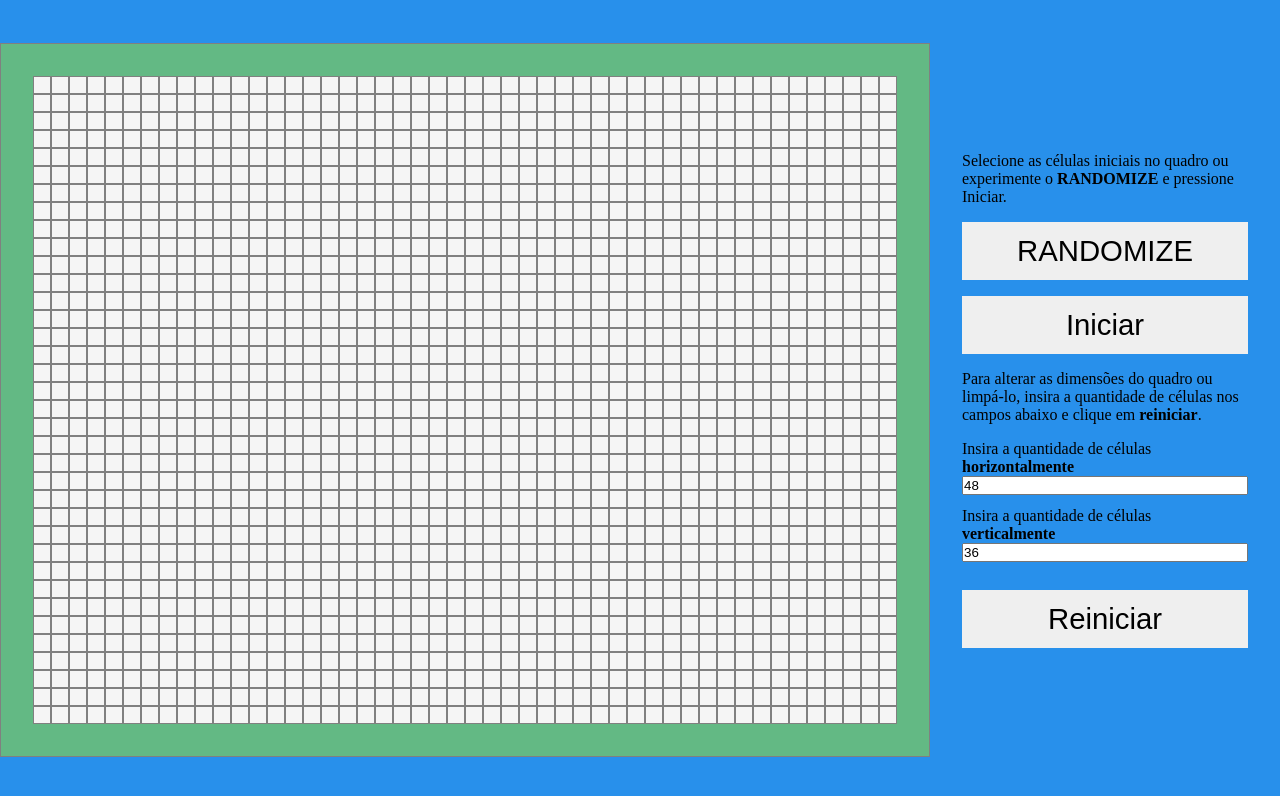
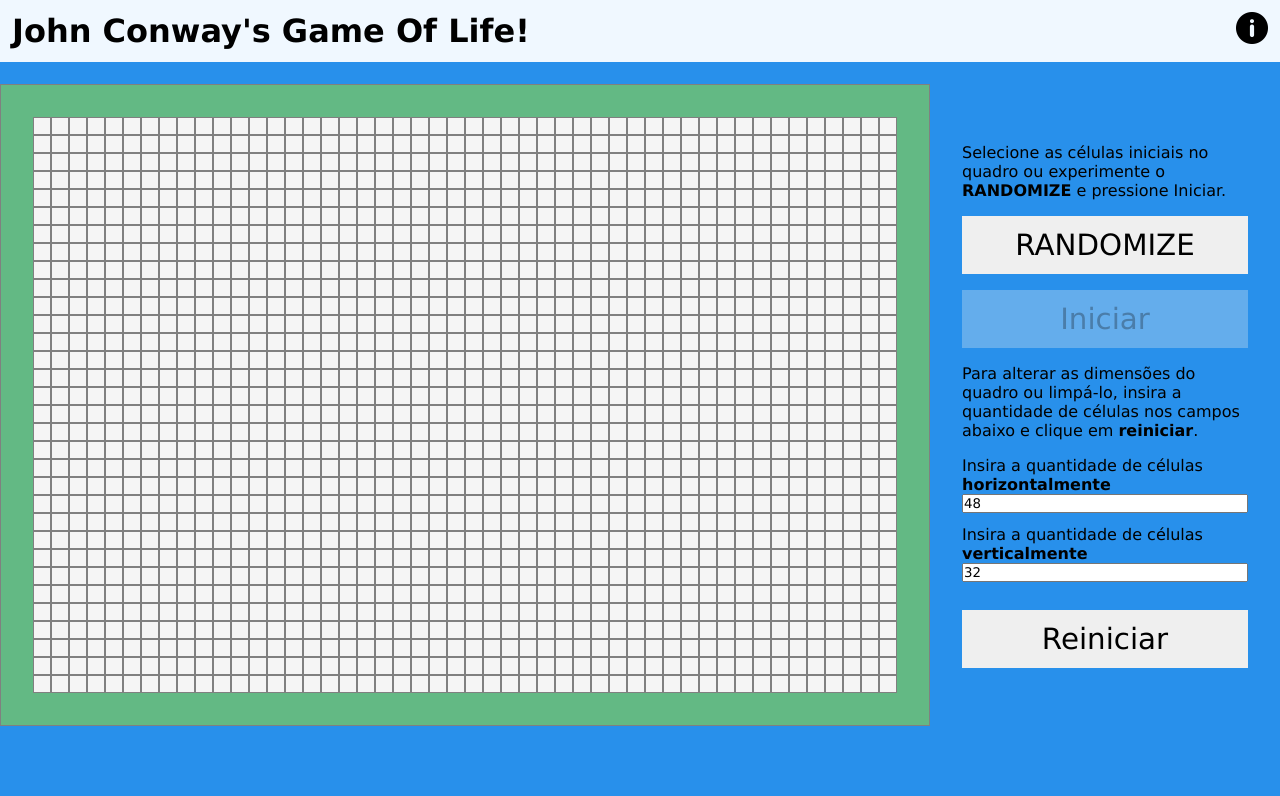
Before and after one commit to mhenrique94/game_of_life, a Vue app: page / in a window 1280 px wide. Shown: the top 796 px of the page. Built offline with nearby package versions, Linux system fonts and the light colour scheme.

Commit message:
Adiciona disclaimer e ajusta comportamento dos botões

```diff
--- a/src/App.vue
+++ b/src/App.vue
@@ -1,7 +1,79 @@
-<script setup>
+<script>
 import CanvasBase from "./components/CanvasBase.vue";
+export default {
+  components: { CanvasBase },
+  data() {
+    return {
+      modal: false,
+    };
+  },
+  methods: {
+    toggleModal() {
+      this.modal = this.modal ? false : true;
+    },
+  },
+};
 </script>
 
 <template>
+  <h1>John Conway's Game Of Life!</h1>
+
+  <img
+    class="info"
+    src="../public/info-button.png"
+    alt="icone de informação"
+    @click="toggleModal"
+  />
+
+  <div v-show="modal" class="disclaimer">
+    <p>Desenvolvido em Vue.js por Marcelo Silva com base em:</p>
+    <p class="links">John Conway, claro! Mas também:</p>
+    <p class="links">
+      <a href="https://playgameoflife.com/"
+        >Game of Life by Edwin Martin (regras)</a
+      >
+    </p>
+    <p class="links">
+      <a
+        href="https://www.youtube.com/watch?v=Di9URIW4eY0&list=PL5k6y1ttLXO__cZG3_jUonI1D6BZAprkB&index=1"
+        >Aprenda a programar GOL em Javascript | Canal Sabe contar? (lógica dos
+        vizinhos)
+      </a>
+    </p>
+    <p class="links">
+      <a href="https://github.com/zoispag/vue-conways-game-of-life"
+        >Conway's Game Of Life | Zoispag's Github (animação)
+      </a>
+    </p>
+  </div>
+
   <CanvasBase />
 </template>
+
+<style scoped>
+h1 {
+  margin: 0 auto 22px auto;
+  padding: 12px;
+  background-color: aliceblue;
+}
+.links {
+  margin-bottom: 12px;
+}
+.info {
+  position: absolute;
+  top: 12px;
+  right: 12px;
+  width: 32px;
+  height: 32px;
+}
+.disclaimer {
+  background-color: antiquewhite;
+  width: 420px;
+  padding: 22px;
+  font-size: 11pt;
+  position: absolute;
+  right: 64px;
+  top: 32px;
+  border-radius: 8px;
+}
+</style>
--- a/src/assets/main.css
+++ b/src/assets/main.css
@@ -1,6 +1,7 @@
 * {
   margin: 0;
   padding: 0;
+  font-family: Verdana, Geneva, Tahoma, sans-serif;
 }
 html,
 body {
@@ -12,6 +13,4 @@
   height: 100%;
   margin: auto;
   font-weight: normal;
-  display: flex;
-  justify-content: center;
 }
--- a/src/components/CanvasBase.vue
+++ b/src/components/CanvasBase.vue
@@ -1,4 +1,5 @@
 <template>
+  <div class="canvasBody">
     <div class="canvasBase" id="canvasBase">
       <div v-for="(row, index) in boardMatrix" :key="index">
         <SingleCell
@@ -15,13 +16,17 @@
         <span class="boldText">RANDOMIZE</span> e pressione Iniciar.
       </p>
       <button class="controlButton" @click="startRandomize()">RANDOMIZE</button>
-    <button class="controlButton" @click="toggle()">
+      <button
+        class="controlButton"
+        :disabled="cellsAlive === 0"
+        @click="toggle()"
+      >
         {{ startStopText }}
       </button>
       <div class="controlForm">
         <p>
-        Para alterar as dimensões do quadro ou limpá-lo, insira a quantidade de
-        células nos campos abaixo e clique em
+          Para alterar as dimensões do quadro ou limpá-lo, insira a quantidade
+          de células nos campos abaixo e clique em
           <span class="boldText">reiniciar</span>.
         </p>
         <div class="inputForm">
@@ -39,6 +44,7 @@
         <button class="controlButton" @click="start()">Reiniciar</button>
       </div>
     </div>
+  </div>
 </template>
 
 <script>
@@ -52,7 +58,7 @@
       actualBoard: [],
       cellsAlive: 0,
       width: 48,
-      height: 36,
+      height: 32,
       cycles: 0,
       timeInterval: undefined,
     };
@@ -73,6 +79,7 @@
       return this.boardMatrix[row][col] === true;
     },
     start() {
+      this.cellsAlive = 0;
       this.boardMatrix = [];
       for (var i = 0; i < this.width; i++) {
         this.boardMatrix.push([]);
@@ -89,6 +96,10 @@
           this.boardMatrix[i].push([true, false][Math.round(Math.random())]);
         }
       }
+      this.cellsAlive = this.boardMatrix.reduce(
+        (count, row) => count + row.filter((cell) => cell).length,
+        false
+      );
     },
     nextCycle() {
       let grid = [];
@@ -172,6 +183,9 @@
 </script>
 
 <style>
+.canvasBody {
+  display: flex;
+}
 .canvasBase {
   border: 1px solid grey;
   background-color: #63b984;
```
Also changed, not shown: public/info-button.png (added). Lines whose indentation alone changed are shown as unchanged.
